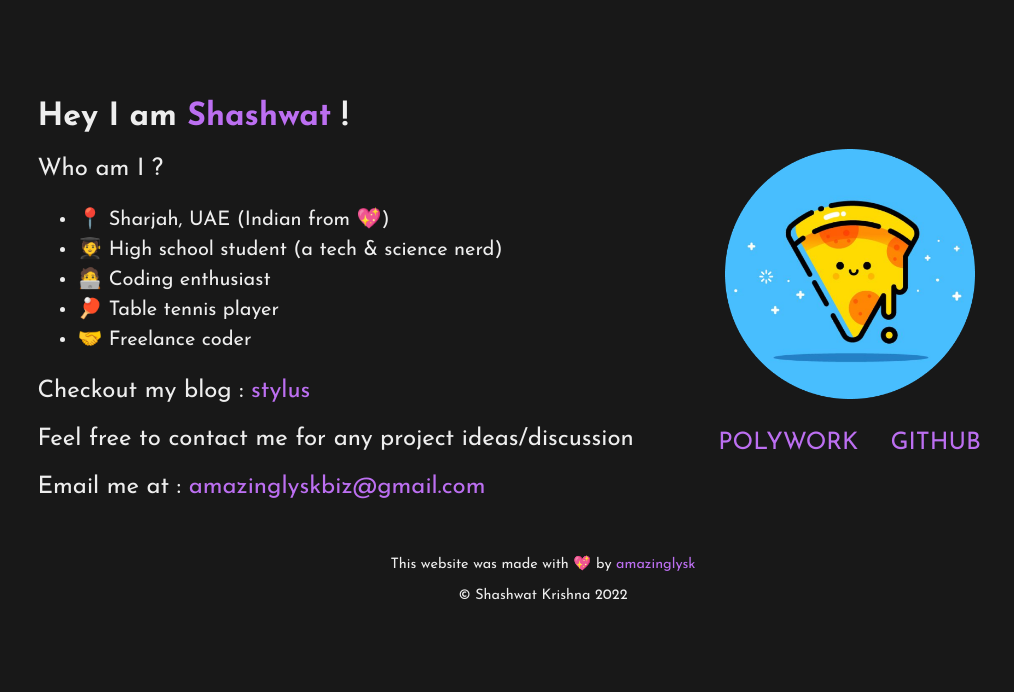
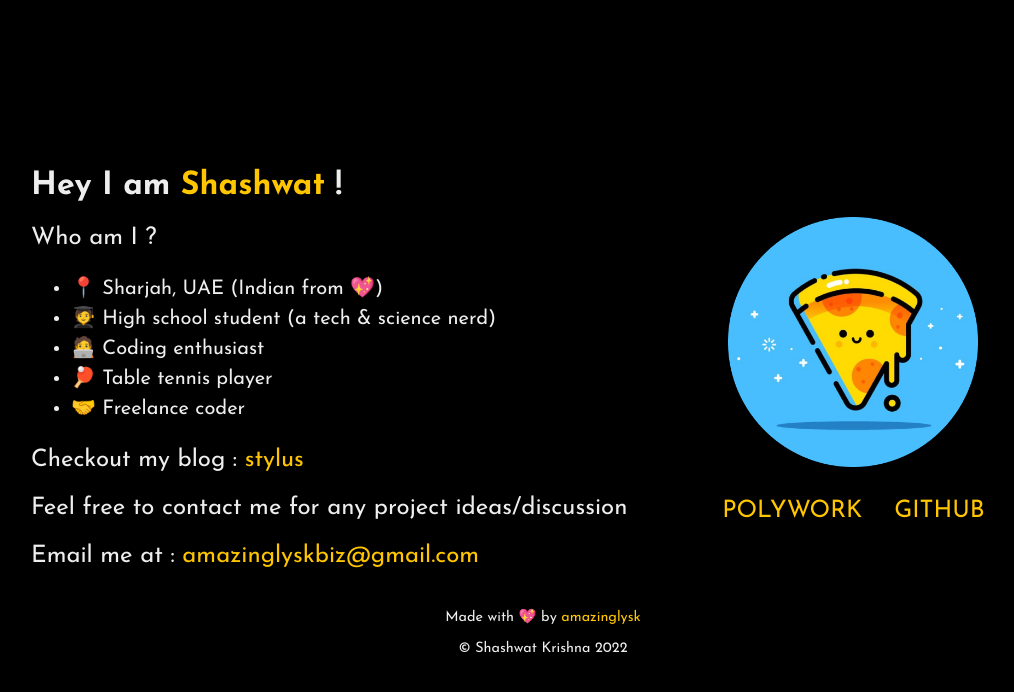
Before and after one commit to amazinglySK/site, a Next.js app: page / in a window 1280 px wide. Shown: the top 692 px of the page, without its empty margins (97-1111 px from the left). Built offline with nearby package versions, Linux system fonts and the light colour scheme.

Commit message:
Some more style addition

```diff
--- a/components/Footer/Footer.js
+++ b/components/Footer/Footer.js
@@ -5,7 +5,7 @@ export default function Footer() {
     return (
         <div className={styles.footer}>
             <span>
-                This website was made with 💖 by{" "}
+                Made with 💖 by{" "}
                 <a href="https://github.com/amazinglysk">amazinglysk</a>
             </span>
             <span>&copy; Shashwat Krishna {year}</span>
--- a/components/Footer/Footer.module.css
+++ b/components/Footer/Footer.module.css
@@ -1,5 +1,5 @@
 .footer {
-    margin: 2rem auto;
+    margin: 1rem auto;
     width: 80%;
     text-align: center;
     display: flex;
--- a/components/Home/Home.js
+++ b/components/Home/Home.js
@@ -1,6 +1,5 @@
 import styles from "./Home.module.css";
 import Link from "next/link";
-import Footer from "../Footer/Footer";
 
 export default function HomePage() {
     return (
--- a/components/Home/Home.module.css
+++ b/components/Home/Home.module.css
@@ -1,5 +1,5 @@
 .split_container {
-    margin-top: 5rem;
+    margin-top: 2%;
     display: flex;
     gap: 1em;
 }
--- a/components/PostCard/PostCard.js
+++ b/components/PostCard/PostCard.js
@@ -15,7 +15,7 @@ export default function PostCard({ readingTime, title, desc, link, tags }) {
                         return <span key={i}>{t}</span>;
                     })}
                 </div>
-                <hr />
+                <hr className={styles.div_line} />
             </div>
         </Link>
     );
--- a/components/PostCard/PostCard.module.css
+++ b/components/PostCard/PostCard.module.css
@@ -21,7 +21,8 @@
     cursor: pointer;
 }
 
-.card > hr {
+.div_line {
+    margin: 2rem 0;
     color: var(--accent-color);
 }
 
--- a/pages/index.js
+++ b/pages/index.js
@@ -8,10 +8,12 @@ export default function Home() {
             <Head>
                 <title>amazinglySK</title>
             </Head>
-            <div className="container">
-                <HomePage />
-            </div>
-            <Footer></Footer>
+            <main>
+                <div className="container">
+                    <HomePage />
+                </div>
+                <Footer></Footer>
+            </main>
         </>
     );
 }
--- a/styles/global.css
+++ b/styles/global.css
@@ -1,11 +1,13 @@
 :root {
-    --accent-color: #bc6ff1;
-    --bg-color: #181818;
+    --accent-color: #ffc600;
+    --bg-color: #000000;
     --secondary-bg-color: #8d99ae;
     --primary-text-color: #eeeeee;
 }
 
 body {
+    margin: 0;
+    padding: 0;
     background-color: var(--bg-color);
 }
 
@@ -28,18 +30,31 @@ a {
     color: var(--accent-color);
 }
 
+main {
+    min-height: 100vh;
+    display: flex;
+    flex-direction: column;
+    align-items: center;
+    justify-content: center;
+}
+
 .special {
     color: var(--accent-color);
 }
 
 .container {
-    max-width: 80%;
-    margin: 2rem auto;
+    width: 80%;
+    /* margin: 2rem auto; */
 }
 
 .post-page-title {
     color: var(--accent-color);
     font-size: 3rem;
+    margin: 1rem 0;
+}
+
+.post-page {
+    margin: 1rem auto;
 }
 
 @media (max-width: 800px) {
```
Also changed, not shown: pages/blog/index.js (+9 -5 lines).
